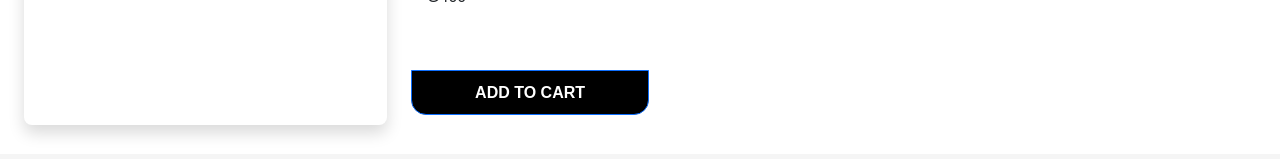
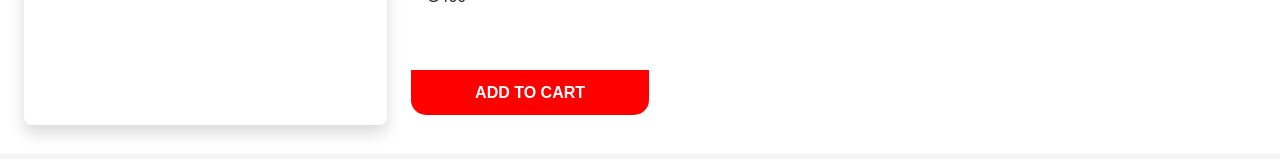
Before and after one commit to vishnupv1/myson-user, a React (Create React App) app: page /products/1 in a window 1280 px wide. Shown: the part 547-712 px from the top of the page. Built offline with nearby package versions, Linux system fonts and the light colour scheme; no server answers; a web font is replaced by a local one.

Commit message:
add to card button fixes

```diff
--- a/src/Components/BrandProducts.js
+++ b/src/Components/BrandProducts.js
@@ -184,7 +184,7 @@ const BrandProducts = () => {
                     <Card.Body>
                       <Card.Title className="card-title">{el.name}</Card.Title>
                     </Card.Body>
-                    <Button className="btn btn-primary card-button">
+                    <Button className="card-button">
                       {isMobile ? "ADD +" : "ADD TO CART"}
                     </Button>
                   </Card>
--- a/src/Components/CardComponent.css
+++ b/src/Components/CardComponent.css
@@ -93,8 +93,10 @@
 .card-button {
   width: 100% !important;
   color: white !important;
-  background-color: black !important;
+  background-color: rgb(255, 0, 0) !important;
   border-radius: 0 0 15px 15px !important;
+  /* background-color: your-color !important; */
+  border: none !important;
   height: 45px !important;
   font-weight: bold !important;
   /* font-family: sans-serif !important; */
--- a/src/Components/CardComponents.js
+++ b/src/Components/CardComponents.js
@@ -66,7 +66,7 @@ function CardComponent(props) {
               <Card.Body>
                 <Card.Title className="card-title">{el.name}</Card.Title>
               </Card.Body>
-              <Button className="btn btn-primary card-button">
+              <Button className="card-button">
                 {isMobile ? "ADD +" : "ADD TO CART"}
               </Button>
             </Card>
```
